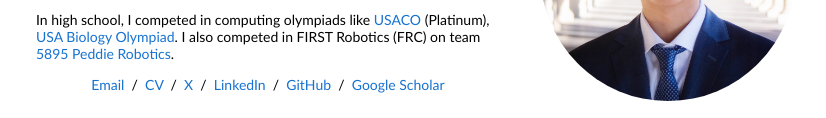
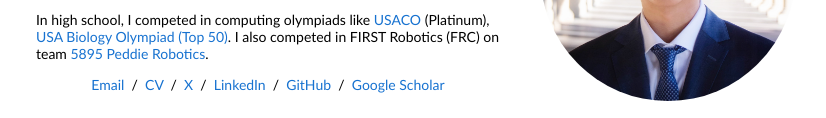
Before and after one commit to Ryan-Rong-24/Ryan-Rong-24.github.io, a plain HTML site: page index.html in a window 1280 px wide. Shown: the part 189-307 px from the top of the page, without its empty margins (224-1050 px from the left). Drawn offline with Linux system fonts and the light colour scheme.

Commit message:
Update index.html

```diff
--- a/index.html
+++ b/index.html
@@ -25,7 +25,7 @@
                 <p>I'm a freshman studying CS at Stanford University. I co-lead the Machine Learning Lab at <a href="https://www.stanfordacm.org//">Stanford ACM</a> where we host school-wide events like the <a href="https://www.stanfordacm.org/puzzleHunt">Puzzle Hunt</a>. I'm also a student researcher at <a href="https://ai.stanford.edu/">Stanford AI Lab</a> interested in language models, 3D vision, and its intersection in medicine. Outside of academics, I enjoy performing in musicals with <a href="https://ramshead.stanford.edu/">Stanford Ram's Head</a>.
                 </p>
                 <p>
-                  In high school, I competed in computing olympiads like <a href="https://usaco.org/">USACO</a> (Platinum), <a href="https://www.usabo-trc.org/">USA Biology Olympiad</a>. I also competed in FIRST Robotics (FRC) on team <a href="https://www.thebluealliance.com/team/5895">5895 Peddie Robotics</a>.
+                  In high school, I competed in computing olympiads like <a href="https://usaco.org/">USACO</a> (Platinum), <a href="https://www.usabo-trc.org/">USA Biology Olympiad (Top 50)</a>. I also competed in FIRST Robotics (FRC) on team <a href="https://www.thebluealliance.com/team/5895">5895 Peddie Robotics</a>.
                 </p>
                 <p style="text-align:center">
                   <a href="mailto:ryanrong@stanford.edu">Email</a> &nbsp;/&nbsp;
```
